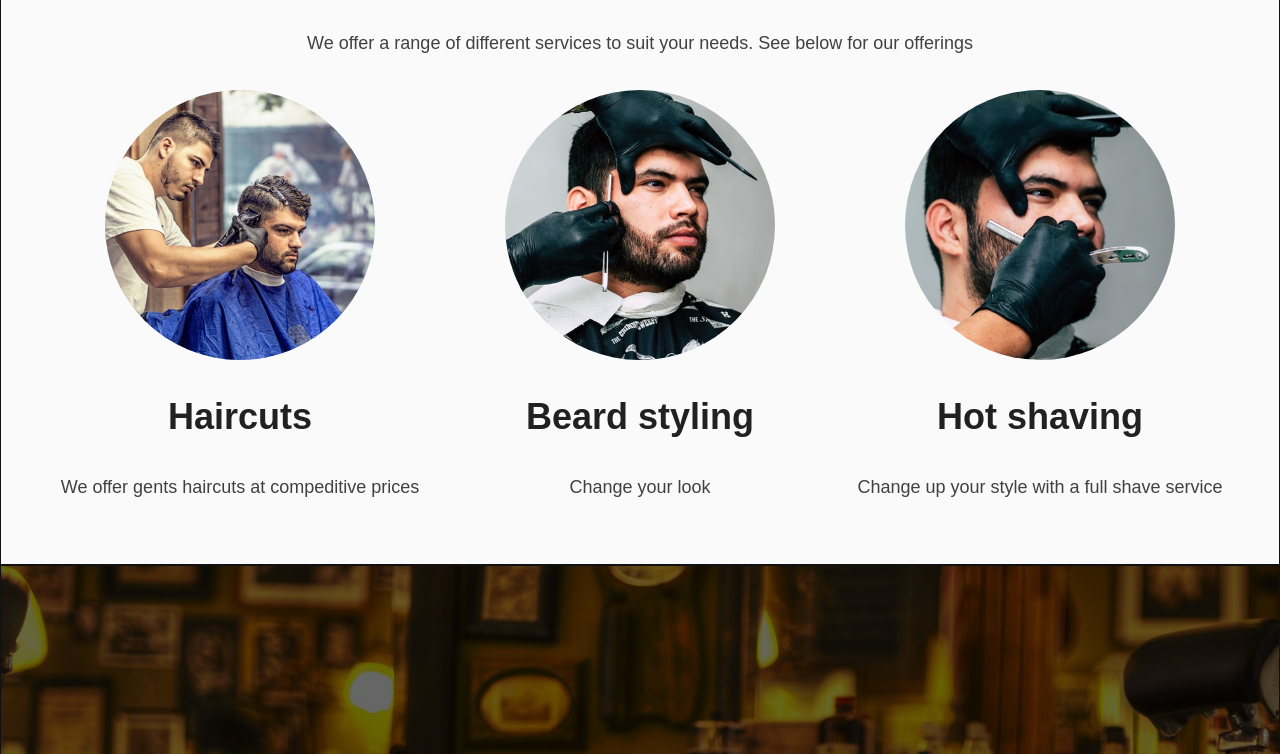
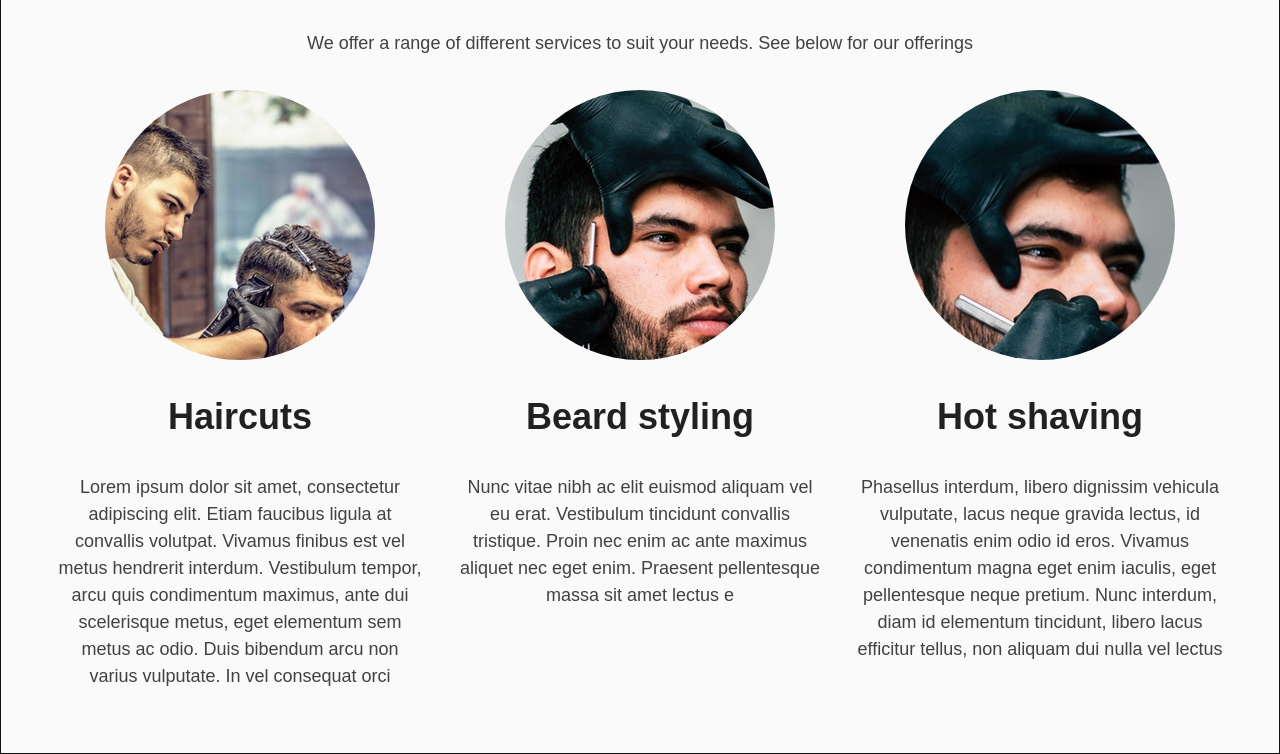
Before and after one commit to adunne8/Barber, a plain HTML site: page index.html in a window 1280 px wide. Shown: the part 746-1500 px from the top of the page. Drawn offline with Linux system fonts and the light colour scheme.

Commit message:
Fill images and added lorum ipsum

```diff
--- a/css/custom.scss
+++ b/css/custom.scss
@@ -13,15 +13,7 @@ body{
     background-image: url("../images/shopshelf.jpeg");
     background-position: center;
 }
-#haircutimg{
-    background-image: url("../images/haircut.jpeg");
-}
-#beardtrimming{
-    background-image: url("../images/beardtrimming.jpeg");
-}
-#hotshaving{
-    background-image: url("../images/hotshaving.jpeg");
-}
+
 #opening{
     background-image: url("../images/shopfloor.jpg");
 
@@ -34,8 +26,6 @@ footer{
         color: $white;
     }
 }
-
-
 
 /* THE WIDTH LIMITER FOR CONTENT */
 .container{
@@ -55,6 +45,10 @@ footer{
         padding: 200px 30px;
     }
     &.section-bg{
+        background-size: cover;
+        background-repeat: no-repeat;
+        background-position: 50% 50%;
+
         color: $white;
         h1, h2{
             color: $white;
@@ -62,6 +56,7 @@ footer{
     }
 }
 
+// STANDARD FLEX STYLING
 .flex{
 
     display: flex;
@@ -83,25 +78,69 @@ footer{
     }
 }
 
+// NAVBAR STYLING
 .navbar{
     position: fixed;
     background-color: $darkened;
     width: 100%;
-
+    z-index: 1;
     li{
         display: inline-block;
     }
 }
 
+// FONT
+a{
+    color: $white;
+    &:hover{
+        color: $accent;
+    }
+}
+
+
+
+// IMAGE AND CINTAINER STYLING
 .imgcontainer{
-    background-size: cover;
-    background-repeat: no-repeat;
-    background-position: 50% 50%;
+    position:relative;
+    display:flex;
+    justify-content:center;
+    align-items:center;
+    overflow:hidden;
+    img{
+        flex-shrink:0;
+        min-width:100%;
+        min-height:100%
+    }
 }
 .imgcontainer img{
     min-width: 100%;
     min-height: 100%;
 }
+.img-rounded{
+    border-radius: 50%;
+}
+.img-fill{
+    overflow: hidden;
+    position: relative;
+
+    img{
+        min-width: 100%;
+        min-height: 100%;
+        position: relative;
+        margin: auto;
+        max-width: none;
+    }
+    .img-wide{
+        height: 100%;
+      }
+
+      .img-tall{
+        width: 100%;
+      }
+}
+
+
+
 .centered{
     text-align: center;
 }
@@ -111,10 +150,8 @@ footer{
 .fixed{
     background-attachment: fixed;
 }
-.img-rounded{
-    border-radius: 50%;
-}
 
+// SERVICES STYLING
 .service{
     max-width: 370px;
     .imgcontainer{
@@ -124,6 +161,13 @@ footer{
     }
 }
 
+// BRAND STYLING
+.brand{
+    min-width: 120px;
+    max-width: 220px;
+}
+
+// OPENING HOURS
 .day{
     border: 1px solid $white;
 
@@ -137,11 +181,3 @@ footer{
         }
     }
 }
-
-// FONT
-a{
-    color: $white;
-    &:hover{
-        color: $accent;
-    }
-}
--- a/index.html
+++ b/index.html
@@ -17,6 +17,8 @@
   <!-- SOURCES -->
   <link rel="stylesheet" href="css/modern.css">
   <link rel="stylesheet" href="css/custom.css">
+
+  <script src="js/custom.js" defer></script>
 
 
   <!-- FAVICON -->
@@ -72,7 +74,7 @@
   <div id="wrapper">
     <section class="section section-large section-bg centered shaded" id="header">
 
-      <h1 class="title">AL's BARBER SHOP</h1>
+      <h1 class="title">AJ's BARBER SHOP</h1>
       <p class="subtitle">Affordable haircuts in the city centre</p>
       <p class="subtitle">Pop in today and revamp you image today</p>
 
@@ -86,24 +88,30 @@
         <div class="services flex">
 
           <div class="service flex_item">
-            <div class="imgcontainer img-rounded" id="haircutimg"></div>
+            <div class="imgcontainer img-rounded img-fill">
+              <img id="haircutimg" src="images/haircut.jpeg">
+            </div>
 
             <h2>Haircuts</h2>
-            <p>We offer gents haircuts at compeditive prices</p>
+            <p>Lorem ipsum dolor sit amet, consectetur adipiscing elit. Etiam faucibus ligula at convallis volutpat. Vivamus finibus est vel metus hendrerit interdum. Vestibulum tempor, arcu quis condimentum maximus, ante dui scelerisque metus, eget elementum sem metus ac odio. Duis bibendum arcu non varius vulputate. In vel consequat orci</p>
           </div>
 
           <div class="service flex_item">
-            <div class="imgcontainer img-rounded" id="beardtrimming"></div>
+            <div class="imgcontainer img-rounded img-fill">
+              <img id="beardtrimming" src="images/beardtrimming.jpeg">
+            </div>
 
             <h2>Beard styling</h2>
-            <p>Change your look</p>
+            <p>Nunc vitae nibh ac elit euismod aliquam vel eu erat. Vestibulum tincidunt convallis tristique. Proin nec enim ac ante maximus aliquet nec eget enim. Praesent pellentesque massa sit amet lectus e</p>
           </div>
 
           <div class="service flex_item">
-            <div class="imgcontainer img-rounded" id="hotshaving"></div>
+            <div class="imgcontainer img-rounded img-fill">
+              <img id="hotshaving" src="images/hotshaving.jpeg">
+            </div>
 
             <h2>Hot shaving</h2>
-            <p>Change up your style with a full shave service</p>
+            <p>Phasellus interdum, libero dignissim vehicula vulputate, lacus neque gravida lectus, id venenatis enim odio id eros. Vivamus condimentum magna eget enim iaculis, eget pellentesque neque pretium. Nunc interdum, diam id elementum tincidunt, libero lacus efficitur tellus, non aliquam dui nulla vel lectus</p>
           </div>
         </div>
       </div>
@@ -245,6 +253,5 @@
       </div>
     </footer>
 
-
   </div>
 </body>
--- /dev/null
+++ b/js/custom.js
@@ -0,0 +1,23 @@
+// ALL IMAGES THAT NEED TO FILL THEIR CONTAINER - SIMILAR TO COVER
+const fillImages = document.querySelectorAll('.img-fill img');
+
+function fitImages() {
+    fillImages.forEach((fillImage) => {
+        //ENSURE IMAGE IS LOADED FOR CORRECT DIMENSIONS
+        fillImage.onload = function(){
+            const imgDims = fillImage.getBoundingClientRect();
+            (imgDims.width > imgDims.height) ? fillImage.classList.add('img-wide') :  fillImage.classList.add('img-tall');
+            /*
+            if (imgDims.width > imgDims.height) {
+                fillImage.classList.add('img-wide')
+            }
+            else {
+                fillImage.classList.add('img-tall')
+            }
+            */
+        }
+    })
+
+};
+
+fitImages();
```
Also changed, not shown: css/custom.css, 1 other file.
